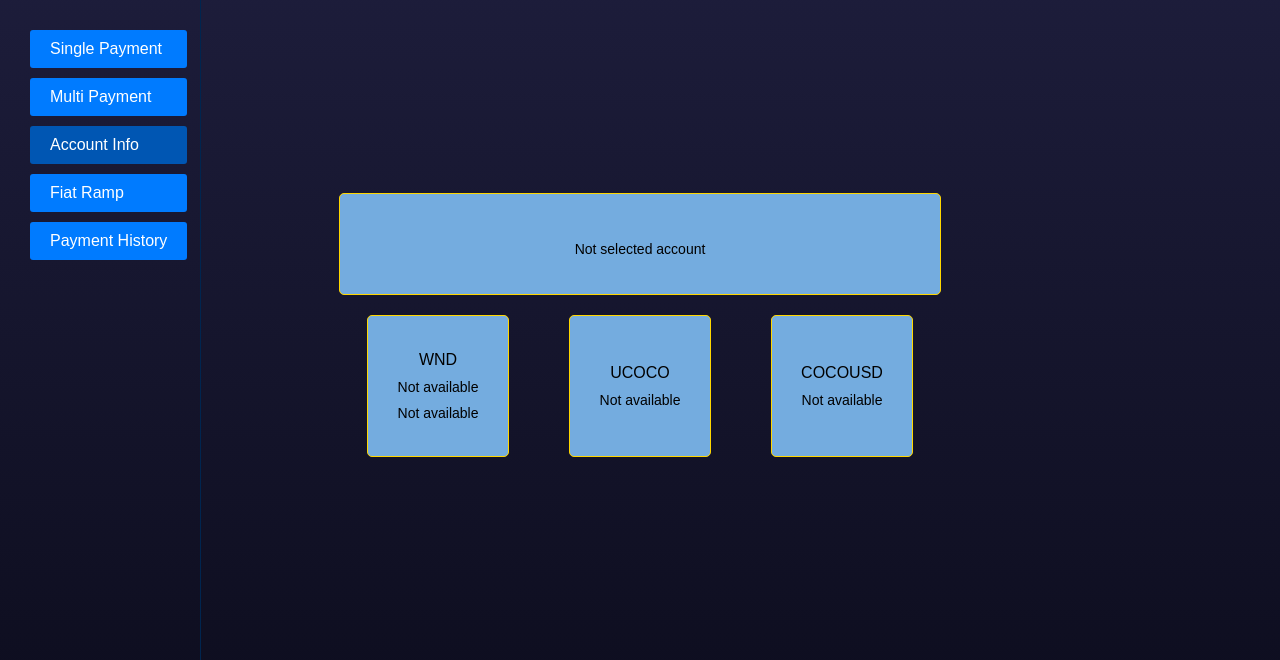
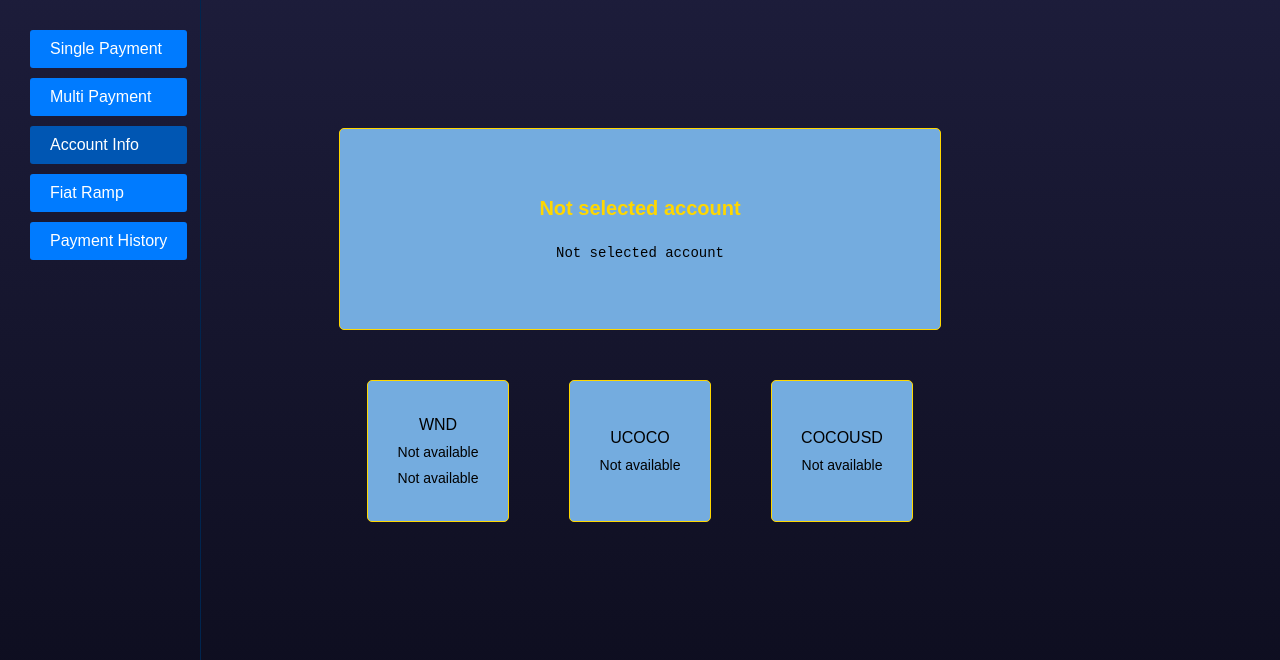
Before and after one commit to ultracoconut/LiebrePay-Westend, a website with bundled scripts: page public/index.html in a window 1280 px wide. Both pictures are taken after a click on the button "Account Info". Shown: the part 75-735 px from the top of the page. Built offline with nearby package versions, Linux system fonts and the light colour scheme; files whose address does not match are found by name.

Commit message:
improve ui account info

```diff
--- a/public/css/account_info_style.css
+++ b/public/css/account_info_style.css
@@ -1,22 +1,31 @@
-.account-info {
+    .account-info {
       display: flex;
       flex-direction: column;
       align-items: center;
-      gap: 20px;
+      gap: 50px;
       margin: 20px auto;
     }
     .rectangle {
       width: 600px;
-      height: 100px;
+      height: 200px;
       background: #74ACDF;
       display: flex;
       flex-direction: column;
       justify-content: center;
       align-items: center;
-      gap: 5px;
+      gap: 25px;
       border: 1px solid gold;
       border-radius: 5px;
       text-align: center;
+    }
+    .name {
+      font-size: 20px;
+      font-weight: bold;
+      color: gold;
+    }
+    .address {
+      font-family: 'Courier New', monospace;
+      font-size: 14px;
       color: black;
     }
     .squares {
--- a/public/templates/account-info.html
+++ b/public/templates/account-info.html
@@ -1,7 +1,8 @@
 <div class="account-info">
     <!-- Rectangle -->
     <div class="rectangle">
-      <div class="value" id="address-info">Address</div>
+      <div class="name" id="name-info">Name</div>
+      <div class="address" id="address-info">Address</div>
     </div>
 
     <!-- Container for squares -->
--- a/public/update_ui/update_account_info.js
+++ b/public/update_ui/update_account_info.js
@@ -2,25 +2,30 @@ import { balances } from '../subscribe_balances.js';
 import { account } from '../connect_wallet.js';
 import { formatConversionOut } from '../utils/format_conversion_output.js';
 
-export  function updateAccountInfo(){
+export function updateAccountInfo() {
 
+  try {
    const address = document.getElementById('address-info');
 
-   if(!address){//Verify account info page
-   return;
-   }
+   //Verify account info page
+   if (!address) return;
 
     //DOM elements
+    const name = document.getElementById('name-info');
     const balanceFreeWND = document.getElementById('balance-free-WND-info');
     const balanceResWND = document.getElementById('balance-reserved-WND-info');
     const balanceUCOCO = document.getElementById('balance-UCOCO-info');
     const balanceCOCOUSD = document.getElementById('balance-COCOUSD-info');
 
-   //Display formatted balances
-   address.textContent = account ? account.address : 'Not selected account';
+    //Update content
+    name.textContent = account?.meta?.name || 'Not selected account';
+    address.textContent = account?.address || 'Not selected account';
     balanceFreeWND.textContent = account ? `Free: ${formatConversionOut(balances['WND'], 12)}` : 'Not available';
     balanceResWND.textContent = account ? `Reserved: ${formatConversionOut(balances['WNDRes'], 12)}` : 'Not available';
     balanceUCOCO.textContent = account ? formatConversionOut(balances['UCOCO'], 12) : 'Not available';
     balanceCOCOUSD.textContent = account ? formatConversionOut(balances['COCOUSD'], 12) : 'Not available';
 
+  } catch (error) {
+    console.error('Error updating account info:', error);
   }
+}
```
Lines whose indentation alone changed are shown as unchanged.
